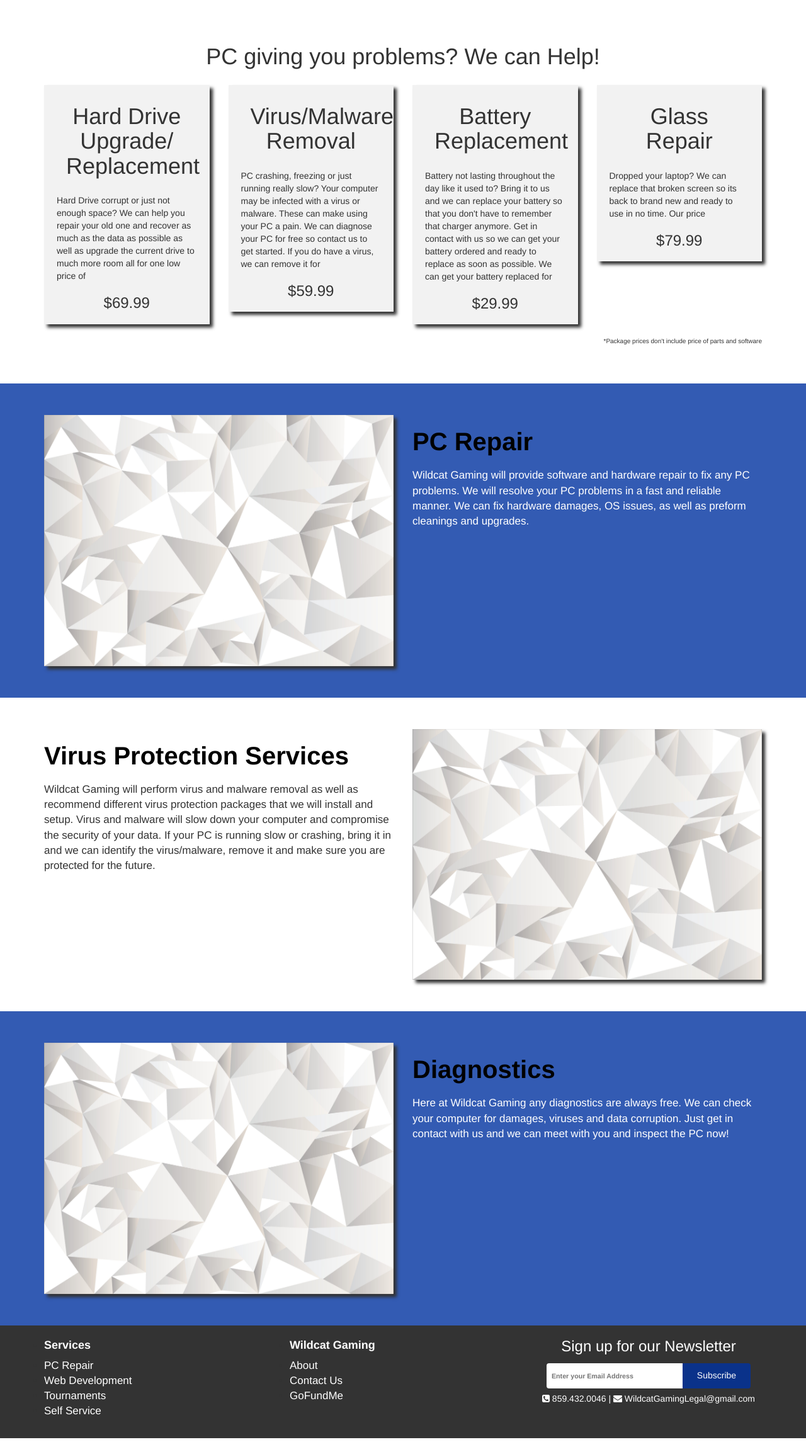
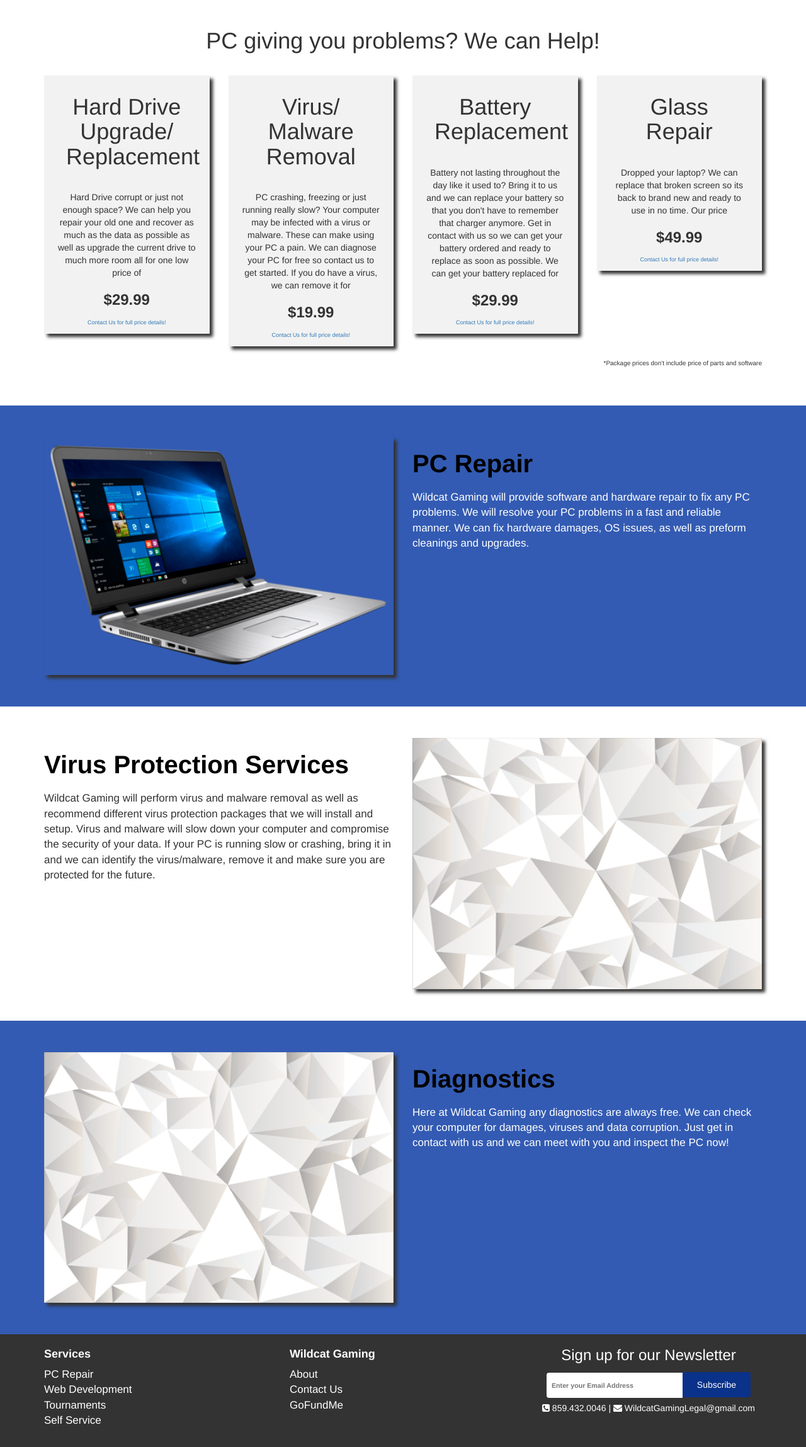
Before and after one commit to ParkerH96/Bode-Boyz, a PHP site: page /pc-repair.html in a window 1280 px wide. Shown: the part 62-2360 px from the top of the page at 63% size. Run offline with PHP 8.4, Linux system fonts and the light colour scheme; some libraries are stand-ins or nearby versions.

Commit message:
Pic additions

```diff
--- a/css/main.css
+++ b/css/main.css
@@ -389,12 +389,15 @@ input[type=text]:focus, select:focus, textarea:focus {
     text-align: center;
 }
 .package-container {
-    padding: 50px 0px;
+    padding: 25px 0px 50px;
 }
 .package-container h1 {
-    margin-bottom: 25px;
+    margin-bottom: 35px;
     margin-left: 15px;
     margin-right: 15px;
+}
+.package-container p {
+    text-align: center;
 }
 .span12 h1 {
   text-align: center;
--- a/pc-repair.html
+++ b/pc-repair.html
@@ -47,20 +47,18 @@
               <p>Hard Drive corrupt or just not enough space? We can help you repair your old one and recover
                  as much as the data as possible as well as upgrade the current drive to much more room all for
                  one low price of</p>
-              <center>
-                <h3>$69.99</h3>
-              </center>
+              <center><h3><b>$29.99</b></h3></center>
+              <center><a href="contact-us.html" style="font-size: 9px;">Contact Us for full price details!</a></center>
             </div>
           </div>
           <div class="col-md-3">
             <div class="package-box">
-              <h1>Virus/Malware Removal</h1>
+              <h1>Virus/ Malware Removal</h1>
               <p>PC crashing, freezing or just running really slow? Your computer may be infected with a virus or
                  malware. These can make using your PC a pain. We can diagnose your PC for free so contact us to
                  get started. If you do have a virus, we can remove it for </p>
-                 <center>
-                   <h3>$59.99</h3>
-                 </center>
+               <center><h3><b>$19.99</b></h3></center>
+               <center><a href="contact-us.html" style="font-size: 9px;">Contact Us for full price details!</a></center>
             </div>
           </div>
           <div class="col-md-3">
@@ -70,9 +68,8 @@
                  battery so that you don't have to remember that charger anymore. Get in contact with us so we
                  can get your battery ordered and ready to replace as soon as possible. We can get your battery
                  replaced for</p>
-                 <center>
-                   <h3>$29.99</h3>
-                 </center>
+               <center><h3><b>$29.99</b></h3></center>
+               <center><a href="contact-us.html" style="font-size: 9px;">Contact Us for full price details!</a></center>
             </div>
           </div>
           <div class="col-md-3">
@@ -80,9 +77,8 @@
               <h1>Glass Repair</h1>
               <p>Dropped your laptop? We can replace that broken screen so its back to brand new and ready
                 to use in no time. Our price</p>
-                <center>
-                  <h3>$79.99</h3>
-                </center>
+              <center><h3><b>$49.99</b></h3></center>
+              <center><a href="contact-us.html" style="font-size: 9px;">Contact Us for full price details!</a></center>
             </div>
           </div>
         </div>
@@ -92,7 +88,7 @@
         <div class="container">
           <div class="row">
             <div class="col-md-6">
-              <img src="images/bg-white.jpg" alt="photo of people gaming on desktops">
+              <img src="images/PC.png" alt="photo of people gaming on desktops">
             </div>
             <div class="col-md-6">
               <h1>PC Repair</h1>
```
Also changed, not shown: phone-repair.html (+7 -7 lines), images/PC.png (added), images/Phones.png (added).
